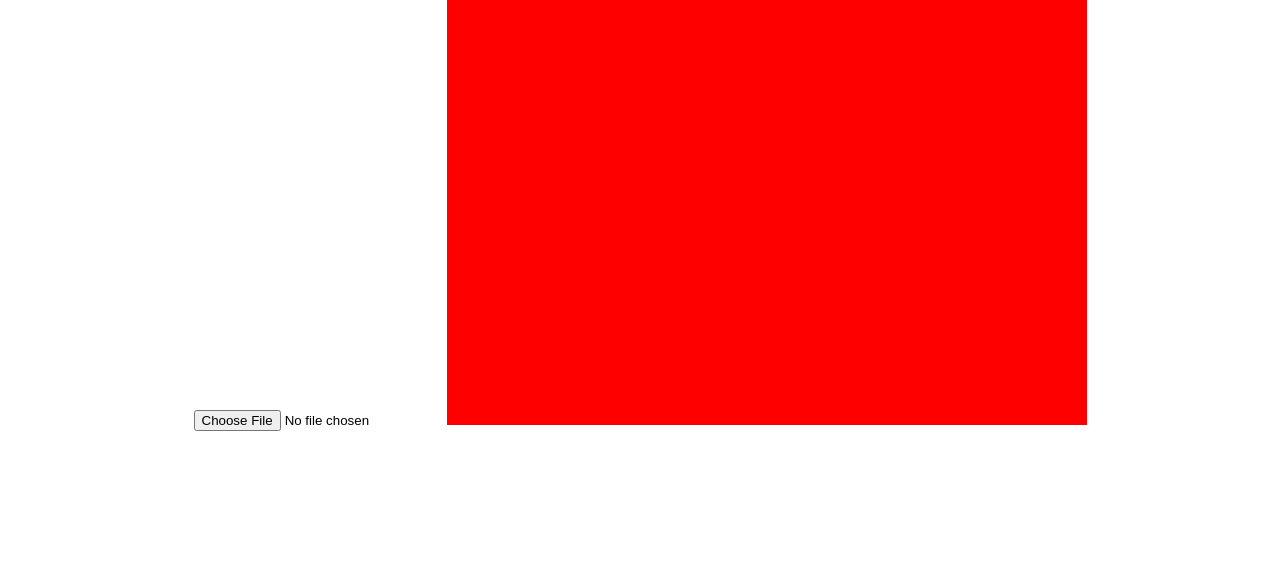
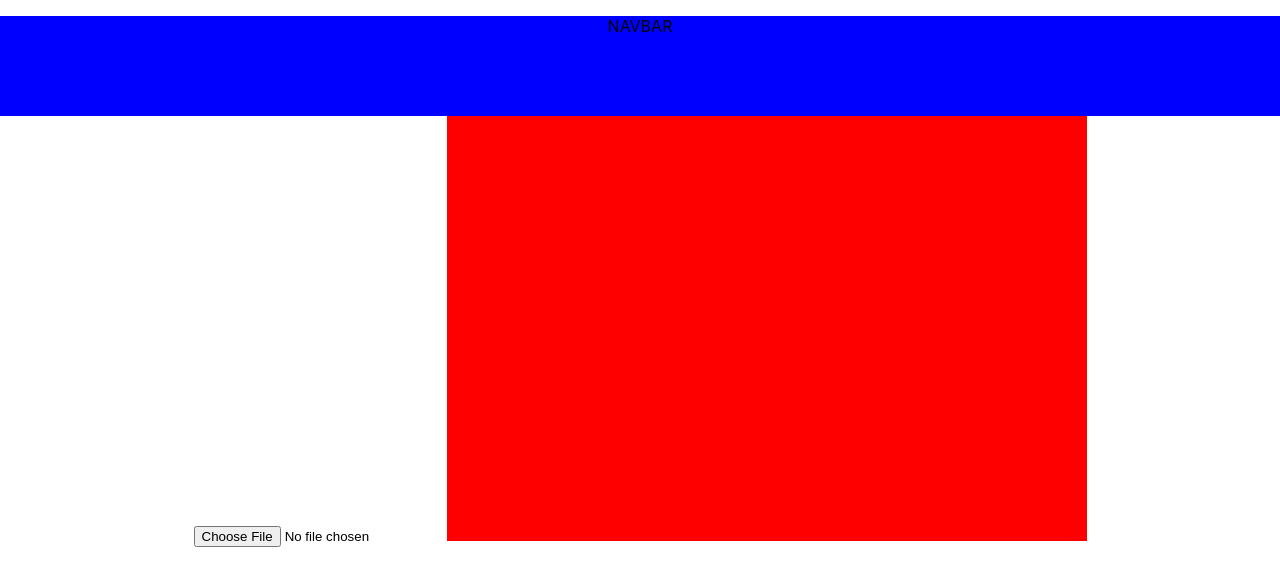
Before and after one commit to Gancus98/pi-color, a React (Create React App) app: page / in a window 1280 px wide. Shown: the top 586 px of the page. Built offline with nearby package versions, Linux system fonts and the light colour scheme.

Commit message:
Add base navBar

```diff
--- a/package.json
+++ b/package.json
@@ -13,6 +13,7 @@
     "react": "^17.0.2",
     "react-dom": "^17.0.2",
     "react-scripts": "4.0.3",
+    "styled-components": "^5.3.1",
     "typescript": "^4.4.3",
     "web-vitals": "^0.2.4",
     "workbox-background-sync": "^5.1.4",
@@ -51,5 +52,8 @@
       "last 1 firefox version",
       "last 1 safari version"
     ]
+  },
+  "devDependencies": {
+    "@types/styled-components": "^5.1.15"
   }
 }
--- a/src/App.tsx
+++ b/src/App.tsx
@@ -1,10 +1,12 @@
 import React from 'react';
 import './App.css';
 import CanvasArea from './components/CanvasArea';
+import NavBar from './components/NavBar/NavBar';
 
 function App() {
   return (
     <div className="App">
+      <NavBar />
       <CanvasArea />
     </div>
   );
--- /dev/null
+++ b/src/components/NavBar/NavBar.styles.ts
@@ -0,0 +1,7 @@
+import styled from 'styled-components'
+
+export const NavWrapper = styled.div`
+    width: 100%;
+    height: 100px;
+    background-color: blue;
+`;
--- /dev/null
+++ b/src/components/NavBar/NavBar.tsx
@@ -0,0 +1,12 @@
+import React from 'react';
+import * as Styled from './NavBar.styles';
+
+const NavBar: React.FC = () => {
+  return (
+    <Styled.NavWrapper>
+      <p>NAVBAR</p>
+    </Styled.NavWrapper>
+  );
+};
+
+export default NavBar;
```
Also changed, not shown: tsconfig.json (added, +26 -0 lines), 1 other file (tests, documents, lock files or other folders).
